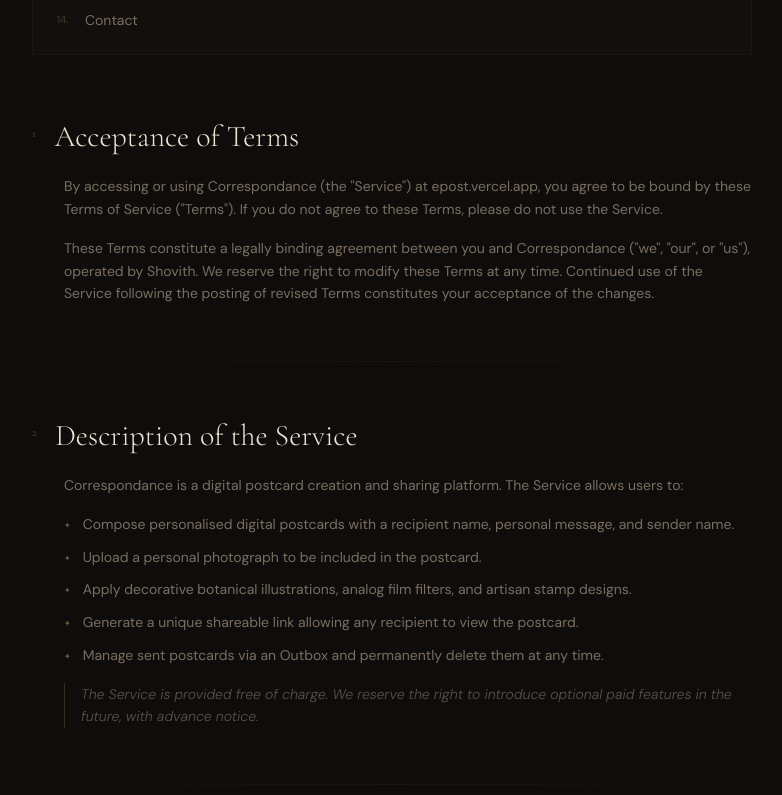
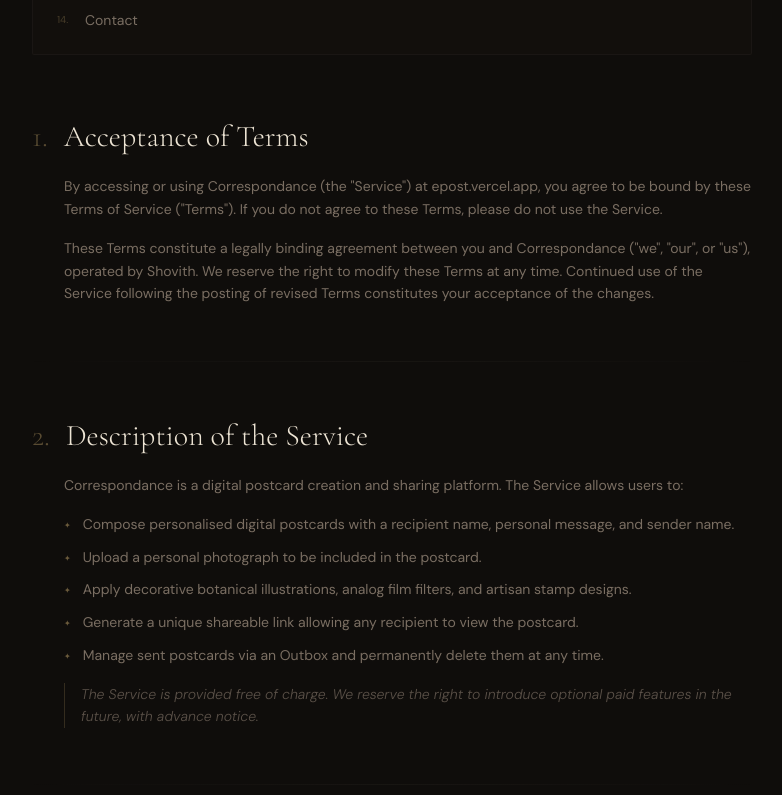
Before and after one commit to Hawkay002/PC, a React (Vite) app: page /terms in a window 1280 px wide. Shown: the part 1085-1880 px from the top of the page, without its empty margins (248-1030 px from the left). Built offline with nearby package versions, Linux system fonts and the light colour scheme; no server answers; a small style sheet from the web is missing; a web font is replaced by a local one.

Commit message:
Update section ID display style in TermsOfService

```diff
--- a/src/pages/TermsOfService.jsx
+++ b/src/pages/TermsOfService.jsx
@@ -202,7 +202,7 @@ function TermsSection({ section, index }) {
       className="mb-14"
     >
       <div className="flex items-start gap-4 mb-5">
-        <span className="font-display text-xs text-gold/40 tracking-[0.2em] mt-1.5 shrink-0">{section.id}</span>
+        <span className="font-display text-2xl lg:text-3xl font-light text-gold/40 shrink-0">{section.id}.</span>
         <h2 className="font-display text-2xl lg:text-3xl font-light text-luminary leading-snug">
           {section.title}
         </h2>
```
